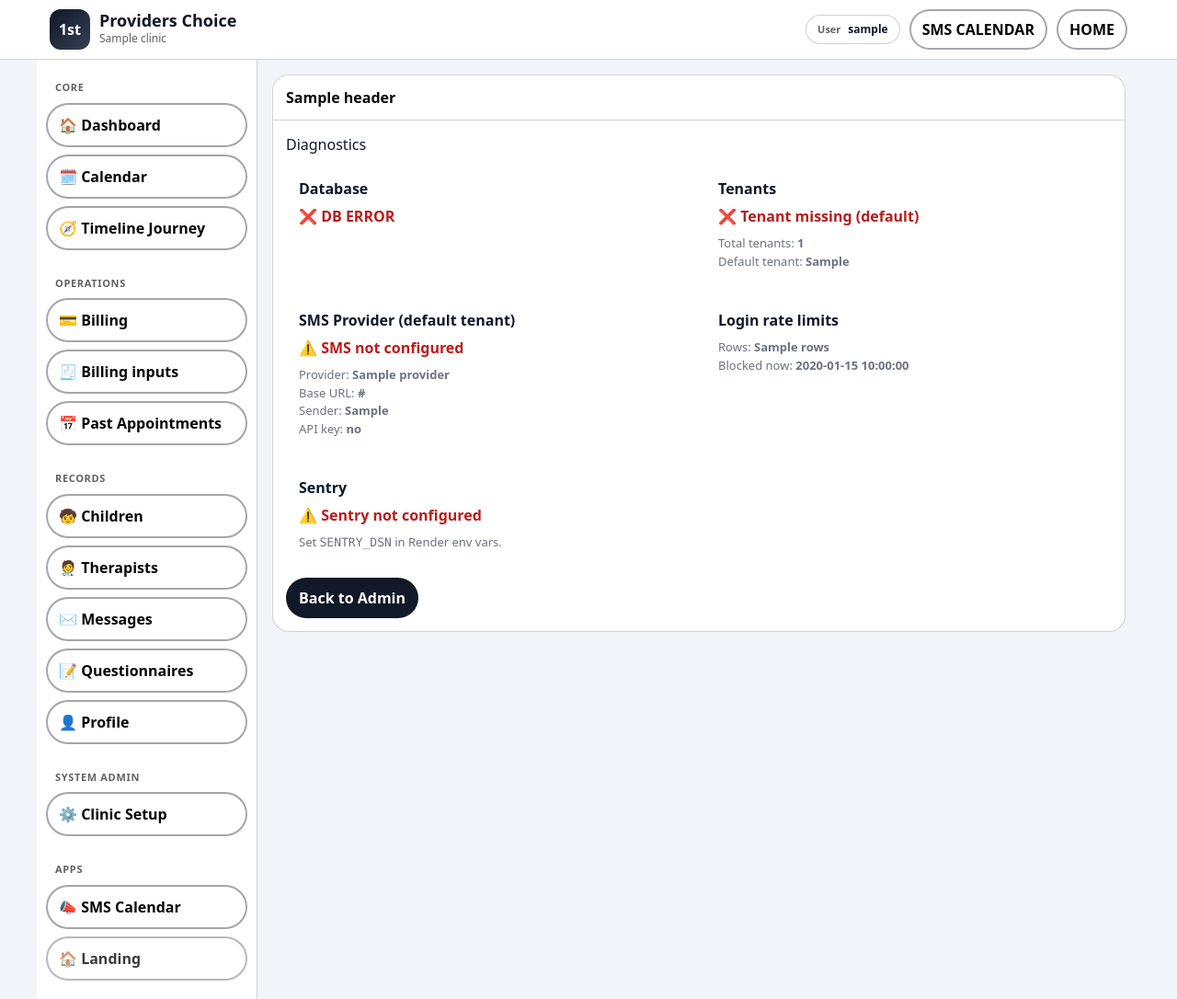
After one commit to KOSTAS-KON/calendo, a FastAPI app: template portal/app/templates/admin/diagnostics.html in a window 1280 px wide. The commit adds this page. Shown: the whole page at 92% size. Run offline with FastAPI, Linux system fonts and the light colour scheme; the template is opened without the code that fills it: most values are stand-ins (such as "Sample title", 1, 10 or a date in 2020); parts of the project's set-up code (start-up, migrations or seed data) failed here and were passed over; some libraries are stand-ins or nearby versions.

Commit message:
Add admin diagnostics page

```diff
--- /dev/null
+++ b/portal/app/templates/admin/diagnostics.html
@@ -0,0 +1,69 @@
+{% extends "admin/_admin_base.html" %}
+{% set title = "Diagnostics" %}
+{% block admin_content %}
+
+<div style="display:grid;grid-template-columns:1fr 1fr;gap:14px;align-items:start;">
+
+  <div class="card" style="padding:14px;">
+    <div style="font-weight:900;margin-bottom:6px;">Database</div>
+    {% if db_ok %}
+      <div style="color:#065f46;font-weight:800;">✅ DB OK</div>
+    {% else %}
+      <div style="color:#b91c1c;font-weight:800;">❌ DB ERROR</div>
+      <div style="margin-top:8px;font-family:monospace;font-size:12px;white-space:pre-wrap;">{{ db_error }}</div>
+    {% endif %}
+  </div>
+
+  <div class="card" style="padding:14px;">
+    <div style="font-weight:900;margin-bottom:6px;">Tenants</div>
+    {% if tenant_ok %}
+      <div style="color:#065f46;font-weight:800;">✅ Tenant OK</div>
+    {% else %}
+      <div style="color:#b91c1c;font-weight:800;">❌ Tenant missing (default)</div>
+    {% endif %}
+    <div style="margin-top:8px;color:#6b7280;font-size:13px;">
+      Total tenants: <b>{{ tenant_count }}</b><br/>
+      Default tenant: <b>{{ default_tenant or "—" }}</b>
+    </div>
+  </div>
+
+  <div class="card" style="padding:14px;">
+    <div style="font-weight:900;margin-bottom:6px;">SMS Provider (default tenant)</div>
+    {% if sms_ok %}
+      <div style="color:#065f46;font-weight:800;">✅ SMS OK</div>
+    {% else %}
+      <div style="color:#b91c1c;font-weight:800;">⚠️ SMS not configured</div>
+    {% endif %}
+    <div style="margin-top:8px;color:#6b7280;font-size:13px;">
+      Provider: <b>{{ sms_details.provider or "—" }}</b><br/>
+      Base URL: <b>{{ sms_details.infobip_base_url or "—" }}</b><br/>
+      Sender: <b>{{ sms_details.infobip_sender or "—" }}</b><br/>
+      API key: <b>{{ "yes" if sms_details.has_api_key else "no" }}</b>
+    </div>
+  </div>
+
+  <div class="card" style="padding:14px;">
+    <div style="font-weight:900;margin-bottom:6px;">Login rate limits</div>
+    <div style="margin-top:8px;color:#6b7280;font-size:13px;">
+      Rows: <b>{{ rate_counts.rows }}</b><br/>
+      Blocked now: <b>{{ rate_counts.blocked_now }}</b>
+    </div>
+  </div>
+
+  <div class="card" style="padding:14px;">
+    <div style="font-weight:900;margin-bottom:6px;">Sentry</div>
+    {% if sentry_ok %}
+      <div style="color:#065f46;font-weight:800;">✅ Sentry configured</div>
+    {% else %}
+      <div style="color:#b91c1c;font-weight:800;">⚠️ Sentry not configured</div>
+      <div style="margin-top:8px;color:#6b7280;font-size:13px;">Set <code>SENTRY_DSN</code> in Render env vars.</div>
+    {% endif %}
+  </div>
+
+</div>
+
+<div style="margin-top:14px;">
+  <a class="btn" href="{{ base_url }}/admin" style="text-decoration:none;">Back to Admin</a>
+</div>
+
+{% endblock %}
--- a/portal/app/templates/admin/index.html
+++ b/portal/app/templates/admin/index.html
@@ -46,6 +46,7 @@
             <a class="btn ghost" href="{{ tenants_url }}">Tenants</a>
             <a class="btn ghost" href="{{ licensing_url }}">Licensing</a>
             <a class="btn ghost" href="{{ links_url }}">Links</a>
+            <a class="btn ghost" href="{{ base_url }}/admin/diagnostics">Diagnostics</a>
             <a class="btn ghost" href="/admin/logout">Admin logout</a>
           </div>
 
```
Also changed, not shown: portal/app/routers/admin.py (+79 -0 lines).
